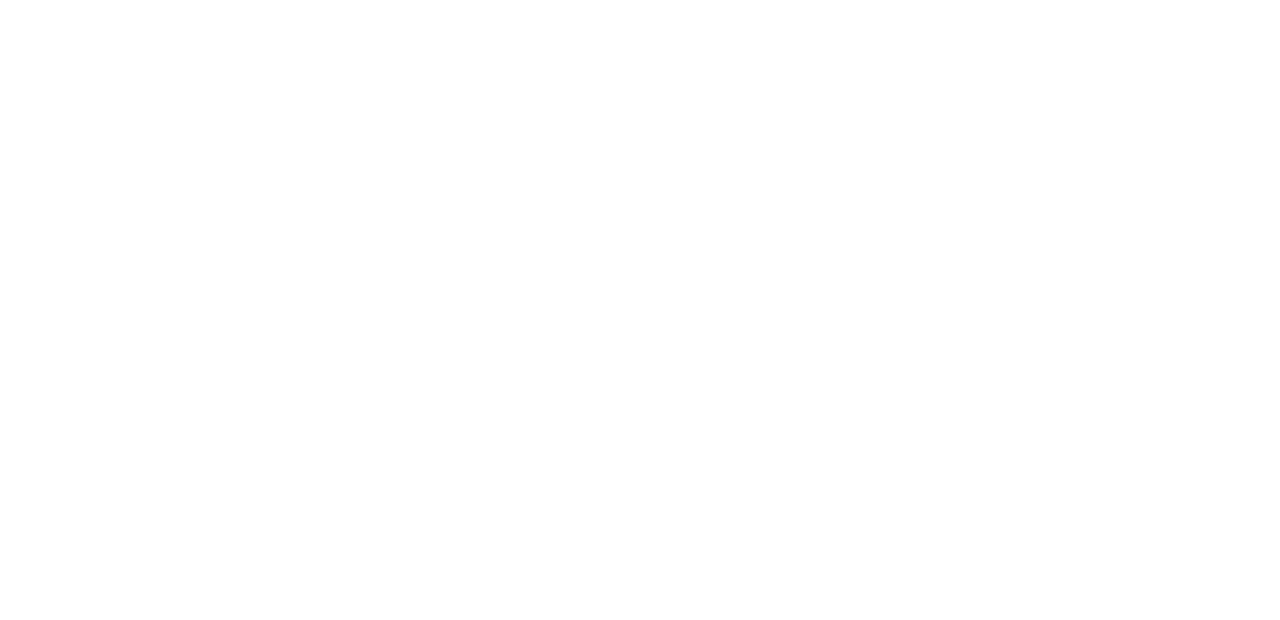
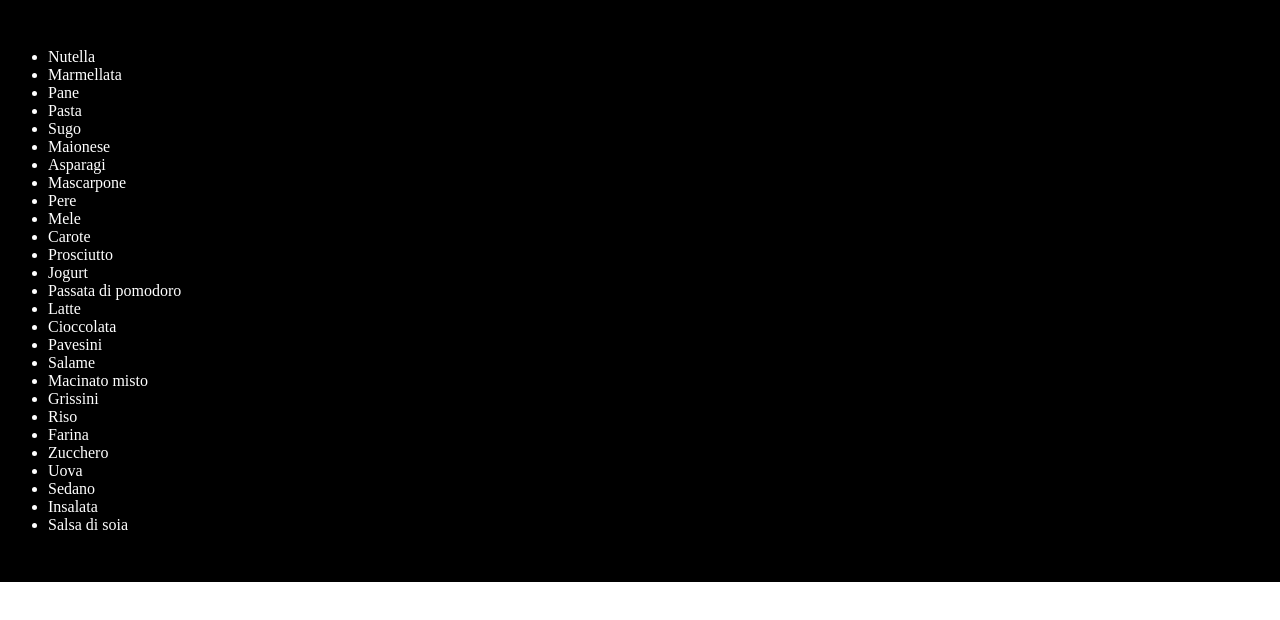
Before and after one commit to Dihep/js-lista-spesa, a plain HTML site: page index.html in a window 1280 px wide. Drawn offline with Linux system fonts and the light colour scheme.

Commit message:
M2- Stampa in pagina invece che console (errore nell'ordine di sviluppo).

```diff
--- a/css/style.css
+++ b/css/style.css
@@ -8,4 +8,6 @@
 /* Dark-mode */
 header, main, footer {
     background-color: black;
+    color: white;
+    padding: 3rem;
 }
--- a/index.html
+++ b/index.html
@@ -16,6 +16,9 @@
     <main>
 
         <div id="container">
+            <ul>
+
+            </ul>
         </div>
 
         <!-- Java -->
--- a/js/script.js
+++ b/js/script.js
@@ -1,7 +1,10 @@
 // Creazione variabili
 var listaSpesa = ["Nutella", "Marmellata", "Pane", "Pasta", "Sugo", "Maionese", "Asparagi", "Mascarpone", "Pere", "Mele", "Carote", "Prosciutto", "Jogurt", "Passata di pomodoro", "Latte", "Cioccolata", "Pavesini", "Salame", "Macinato misto", "Grissini", "Riso", "Farina", "Zucchero", "Uova", "Sedano", "Insalata", "Salsa di soia"];
+const lista = document.querySelector("ul");
 
 //Ciclo di stampa
 for (let i = 0; i < listaSpesa.length; i++) {
-    console.log(i, listaSpesa[i]);
+    const newItem = document.createElement("li");
+    newItem.innerText = listaSpesa[i];
+    lista.append(newItem);
 };
```
